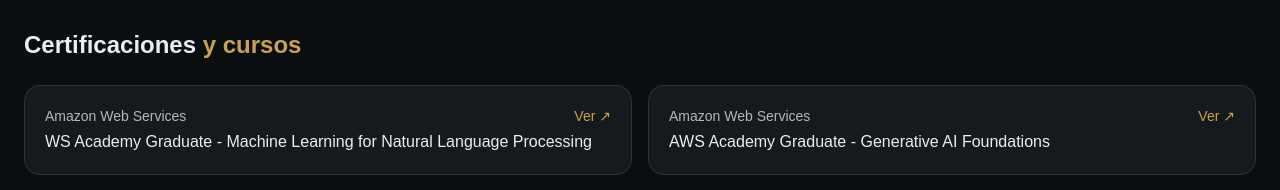
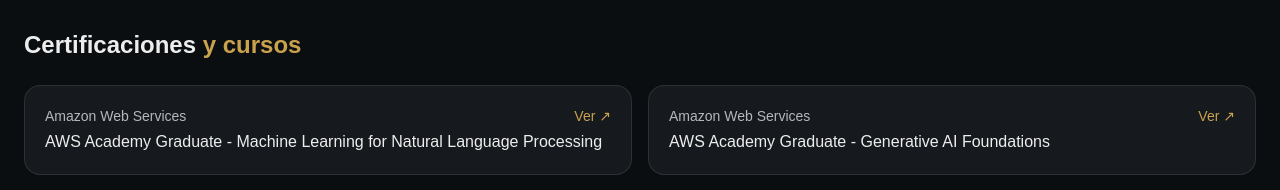
Before and after one commit to dev-manuelp/portfolio-manuelp, a Next.js app: page / in a window 1280 px wide. Shown: the part 1940-2130 px from the top of the page. Built offline with nearby package versions, Linux system fonts and the light colour scheme.

Commit message:
Update page.tsx

```diff
--- a/app/page.tsx
+++ b/app/page.tsx
@@ -63,7 +63,7 @@
 
 
   {
-    name: "WS Academy Graduate - Machine Learning for Natural Language Processing",
+    name: "AWS Academy Graduate - Machine Learning for Natural Language Processing",
     issuer: "Amazon Web Services",
     verify: "https://www.credly.com/badges/76a97f2c-08a4-4947-8d3e-0d8751ea44c9/public_url",
     image: "/certs/aws-academy-graduate-machine-learning-for-natural-l.png",
```
